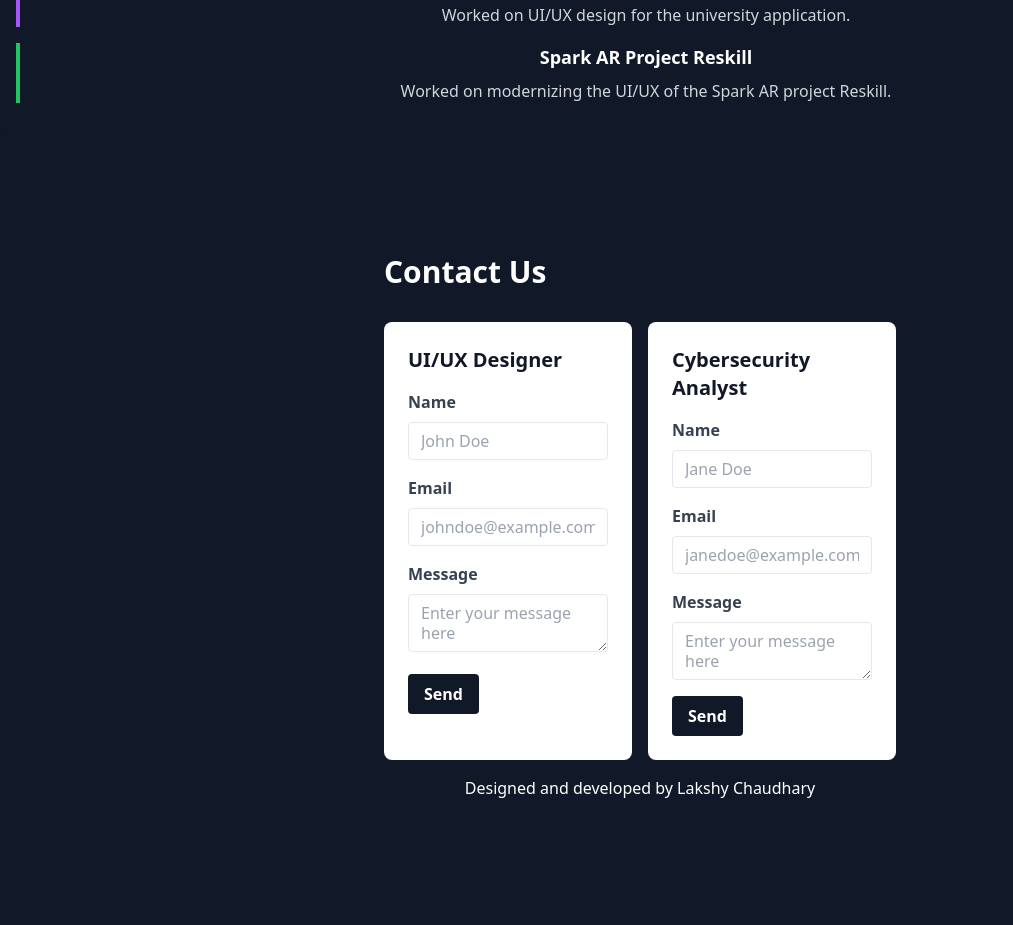
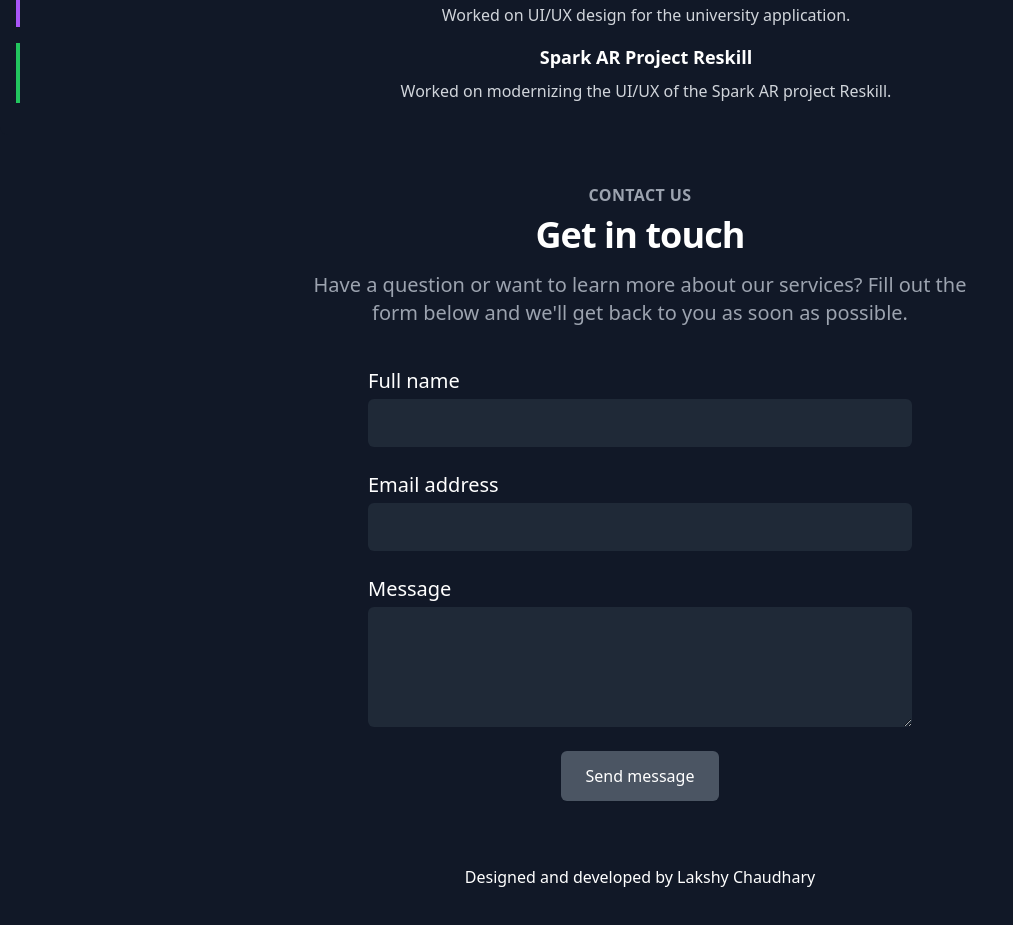
Before and after one commit to ch-lakshy/MY-WEB-main, a plain HTML site: page index.html in a window 1280 px wide. Shown: the part 2049-2974 px from the top of the page, without its empty margins (0-1013 px from the left). Drawn offline with nearby package versions, Linux system fonts and the light colour scheme; no server answers; a script that the page names is missing.

Commit message:
Update index.html

```diff
--- a/index.html
+++ b/index.html
@@ -229,65 +229,59 @@
 
 
 
-<section class="bg-gray-900 flex flex-col justify-center items-center h-screen">
-  <div class="max-w-lg mx-auto">
-    <h2 class="text-3xl font-bold text-white mb-8">Contact Us</h2>
-    <div class="grid grid-cols-2 gap-4">
-      <div class="bg-white rounded-lg p-6">
-        <h3 class="text-xl font-bold text-gray-900 mb-4">UI/UX Designer</h3>
-        <form action="#" method="POST">
-          <div class="mb-4">
-            <label class="block text-gray-700 font-bold mb-2" for="designer-name">
-              Name
-            </label>
-            <input class="appearance-none border rounded w-full py-2 px-3 text-gray-700 leading-tight focus:outline-none focus:shadow-outline" id="designer-name" type="text" placeholder="John Doe">
+
+
+
+
+
+<section class="bg-gray-900 py-12">
+  <div class="max-w-6xl mx-auto px-4 sm:px-6 lg:px-8">
+    <div class="lg:text-center">
+      <h2 class="text-base text-gray-400 font-semibold tracking-wide uppercase">Contact Us</h2>
+      <p class="mt-2 text-3xl leading-8 font-extrabold tracking-tight text-white sm:text-4xl">
+        Get in touch
+      </p>
+      <p class="mt-4 max-w-2xl text-xl text-gray-400 lg:mx-auto">
+        Have a question or want to learn more about our services? Fill out the form below and we'll get back to you as soon as possible.
+      </p>
+    </div>
+    <div class="mt-10 flex flex-col md:flex-row justify-center items-center">
+      <div class="md:w-1/2">
+        <form action="#" method="POST" class="grid grid-cols-1 gap-y-6">
+          <div>
+            <label for="name" class="block text-xl font-medium text-white">Full name</label>
+            <div class="mt-1">
+              <input type="text" name="name" id="name" autocomplete="given-name" required class="py-3 px-4 block w-full rounded-md bg-gray-800 border-transparent focus:outline-none focus:bg-gray-700 focus:border-gray-500">
+            </div>
           </div>
-          <div class="mb-4">
-            <label class="block text-gray-700 font-bold mb-2" for="designer-email">
-              Email
-            </label>
-            <input class="appearance-none border rounded w-full py-2 px-3 text-gray-700 leading-tight focus:outline-none focus:shadow-outline" id="designer-email" type="email" placeholder="johndoe@example.com">
+          <div>
+            <label for="email" class="block text-xl font-medium text-white">Email address</label>
+            <div class="mt-1">
+              <input type="email" name="email" id="email" autocomplete="email" required class="py-3 px-4 block w-full rounded-md bg-gray-800 border-transparent focus:outline-none focus:bg-gray-700 focus:border-gray-500">
+            </div>
           </div>
-          <div class="mb-4">
-            <label class="block text-gray-700 font-bold mb-2" for="designer-message">
-              Message
-            </label>
-            <textarea class="appearance-none border rounded w-full py-2 px-3 text-gray-700 leading-tight focus:outline-none focus:shadow-outline" id="designer-message" placeholder="Enter your message here"></textarea>
+          <div>
+            <label for="message" class="block text-xl font-medium text-white">Message</label>
+            <div class="mt-1">
+              <textarea name="message" id="message" rows="4" class="py-3 px-4 block w-full rounded-md bg-gray-800 border-transparent focus:outline-none focus:bg-gray-700 focus:border-gray-500"></textarea>
+            </div>
           </div>
-          <button class="bg-gray-900 hover:bg-gray-700 text-white font-bold py-2 px-4 rounded focus:outline-none focus:shadow-outline" type="submit">
-            Send
-          </button>
+          <div>
+            <center>
+            <button type="submit" class="inline-flex justify-center py-3 px-6 border border-transparent shadow-sm text-base font-medium rounded-md text-white bg-gray-600 hover:bg-gray-700 focus:outline-none focus:ring-2 focus:ring-offset-2 focus:ring-gray-500">
+              Send message
+            </button></center>
+          </div>
         </form>
       </div>
-      <div class="bg-white rounded-lg p-6">
-        <h3 class="text-xl font-bold text-gray-900 mb-4">Cybersecurity Analyst</h3>
-        <form action="#" method="POST">
-          <div class="mb-4">
-            <label class="block text-gray-700 font-bold mb-2" for="analyst-name">
-              Name
-            </label>
-            <input class="appearance-none border rounded w-full py-2 px-3 text-gray-700 leading-tight focus:outline-none focus:shadow-outline" id="analyst-name" type="text" placeholder="Jane Doe">
-          </div>
-          <div class="mb-4">
-            <label class="block text-gray-700 font-bold mb-2" for="analyst-email">
-              Email
-            </label>
-            <input class="appearance-none border rounded w-full py-2 px-3 text-gray-700 leading-tight focus:outline-none focus:shadow-outline" id="analyst-email" type="email" placeholder="janedoe@example.com">
-          </div>
-          <div class="mb-4">
-            <label class="block text-gray-700 font-bold mb-2" for="analyst-message">
-              Message
-            </label>
-            <textarea class="block appearance-none border rounded w-full py-2 px-3 text-gray-700 leading-tight focus:outline-none focus:shadow-outline" id="analyst-message" placeholder="Enter your message here"></textarea>
-          </div>
-          <button class="bg-gray-900 hover:bg-gray-700 text-white font-bold py-2 px-4 rounded focus:outline-none focus:shadow-outline" type="submit">
-          Send
-          </button>
-          </form>
-          </div>
-          </div>
+      </div>
+      </div>
+      </section>
 
-            </div>
+
+
+
+
 
 
 
```
